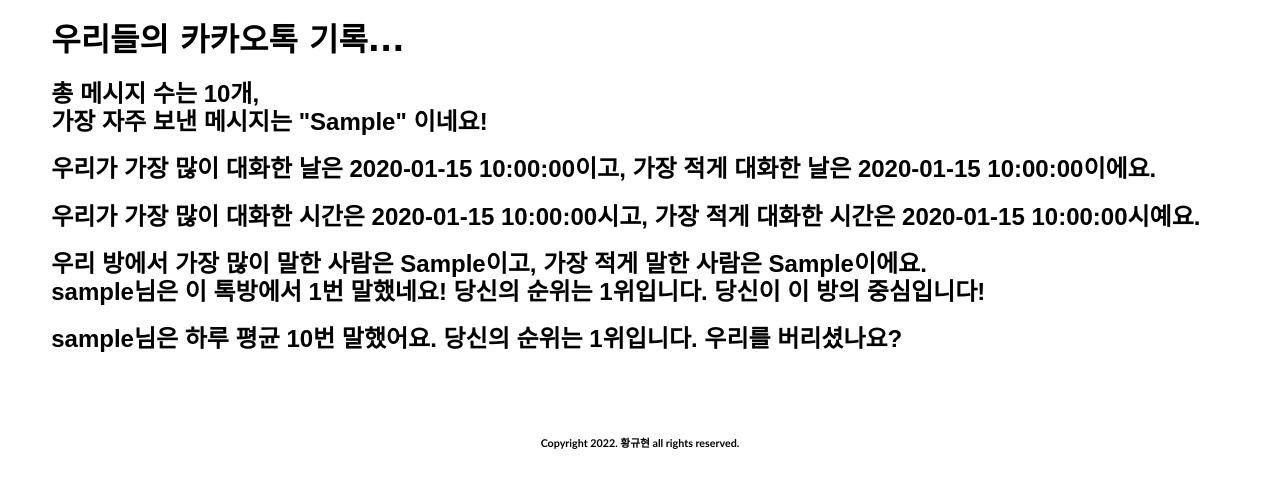
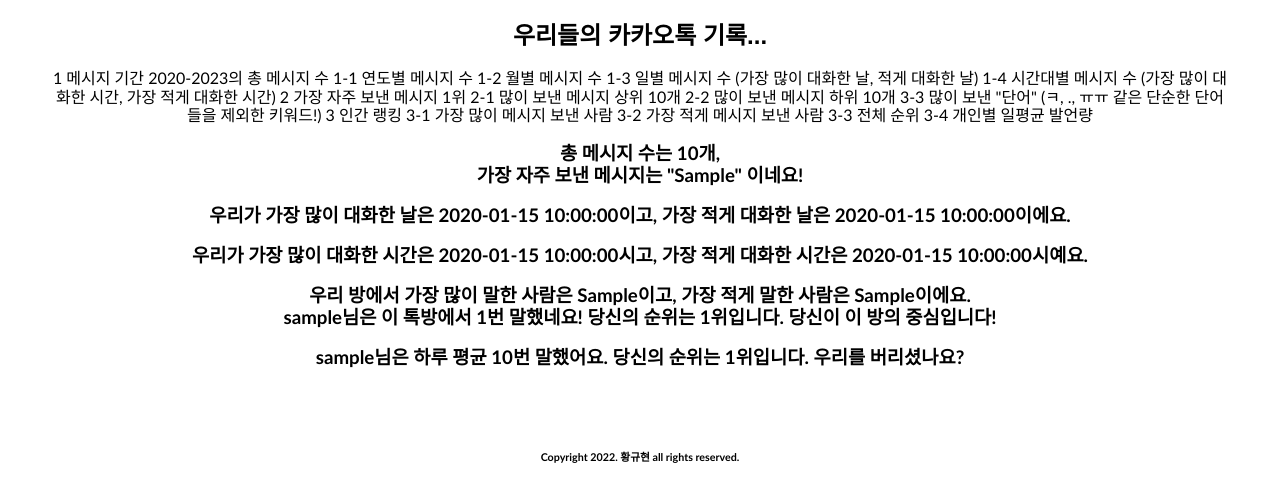
Before and after one commit to hovengers/web, a Flask app: template src/templates/kakaotalk/index.html in a window 1280 px wide. Shown: the part 58-560 px from the top of the page. Run offline with Flask 2, Linux system fonts and the light colour scheme; the template is opened without the code that fills it: most values are stand-ins (such as "Sample title", 1, 10 or a date in 2020); some libraries are stand-ins or nearby versions; some web fonts are replaced.

Commit message:
kakaotalk 개선안 추가

```diff
--- a/src/templates/kakaotalk/index.html
+++ b/src/templates/kakaotalk/index.html
@@ -1,18 +1,37 @@
 {% extends "base.html" %}
 {% block content %}
 
-<h1>우리들의 카카오톡 기록...</h1>
+<section id="kkt">
+    <h2>우리들의 카카오톡 기록...</h2>
 
-<h2>
+    1 메시지 기간 2020-2023의 총 메시지 수
+    1-1 연도별 메시지 수
+    1-2 월별 메시지 수
+    1-3 일별 메시지 수 (가장 많이 대화한 날, 적게 대화한 날)
+    1-4 시간대별 메시지 수 (가장 많이 대화한 시간, 가장 적게 대화한 시간)
+
+    2 가장 자주 보낸 메시지 1위
+    2-1 많이 보낸 메시지 상위 10개
+    2-2 많이 보낸 메시지 하위 10개
+    3-3 많이 보낸 "단어" (ㅋ, ., ㅠㅠ 같은 단순한 단어들을 제외한 키워드!)
+
+    3 인간 랭킹
+    3-1 가장 많이 메시지 보낸 사람
+    3-2 가장 적게 메시지 보낸 사람
+    3-3 전체 순위
+    3-4 개인별 일평균 발언량
+
+
+    <h3 data-aos="fade-up" data-aos-offset="50" data-aos-duration="1500">
         총 메시지 수는 {{ data.msg_total }}개,<br>
         가장 자주 보낸 메시지는 "{{ data.msg_most }}" 이네요!
-</h2>
+    </h3>
 
-<h2>우리가 가장 많이 대화한 날은 {{ data.date_most }}이고, 가장 적게 대화한 날은 {{ data.date_least }}이에요.</h2>
+    <h3 data-aos="fade-up" data-aos-offset="50" data-aos-duration="1500">우리가 가장 많이 대화한 날은 {{ data.date_most }}이고, 가장 적게 대화한 날은 {{ data.date_least }}이에요.</h3>
 
-<h2>우리가 가장 많이 대화한 시간은 {{ data.time_most }}시고, 가장 적게 대화한 시간은 {{ data.time_least }}시예요.</h2>
+    <h3 data-aos="fade-up" data-aos-offset="50" data-aos-duration="1500">우리가 가장 많이 대화한 시간은 {{ data.time_most }}시고, 가장 적게 대화한 시간은 {{ data.time_least }}시예요.</h3>
 
-<h2>
+    <h3 data-aos="fade-up" data-aos-offset="50" data-aos-duration="1500">
         우리 방에서 가장 많이 말한 사람은 {{ data.user_most }}이고, 가장 적게 말한 사람은 {{ data.user_least }}이에요.<br>
         {{ data.username }}님은 이 톡방에서 {{ data.num_freq }}번 말했네요! 당신의 순위는 {{ data.talk_rank }}위입니다.
         {% if data.talk_rank < 6 %}
@@ -22,9 +41,9 @@
         {% else %}
         대체 언제오시죠?
         {% endif %}
-</h2>
+    </h3>
 
-<h2>
+    <h3 data-aos="fade-up" data-aos-offset="50" data-aos-duration="1500">
         {{ data.username }}님은 하루 평균 {{ data.talk_avg }}번 말했어요. 당신의 순위는 {{ data.day_talk_rank }}위입니다.
         {% if data.talk_avg > 100 %}
         독보적입니다!
@@ -33,6 +52,7 @@
         {% else %}
         우리를 버리셨나요?
         {% endif %}
-</h2>
+    </h3>
+</section>
 
 {% endblock %}
```
Lines whose indentation alone changed are shown as unchanged.
